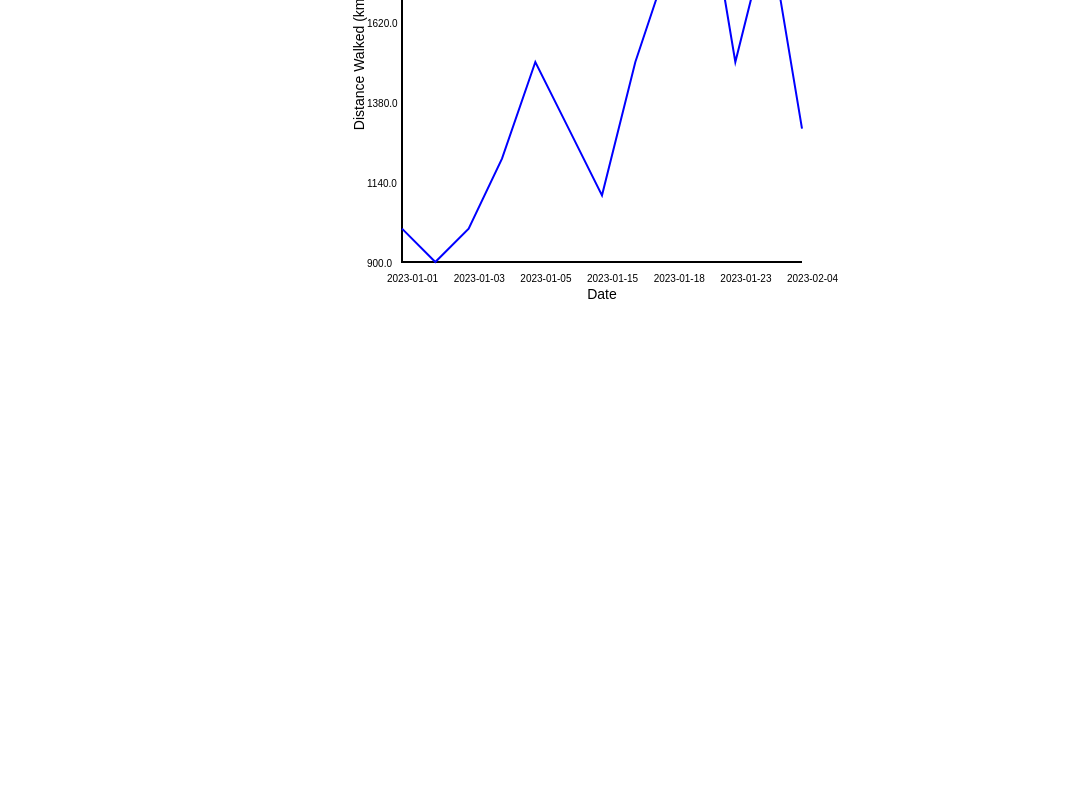
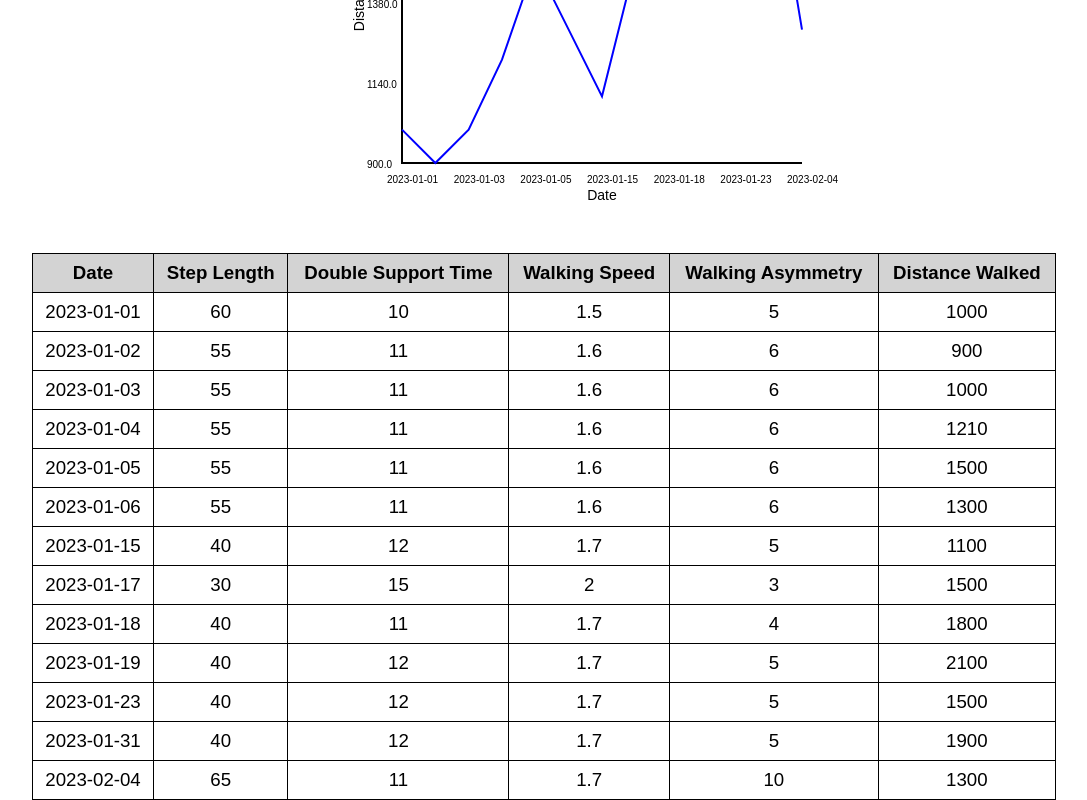
Before and after one commit to UBC-CIC/remote-mobility-monitoring, a React (Create React App) app in the folder webapp/: page /Dashboard in a window 1280 px wide. Shown: the part 618-1418 px from the top of the page, without its empty margins (96-1183 px from the left). Before the commit the page ends 930 px from the top, so only its background shows below. Built offline with nearby package versions, Linux system fonts and the light colour scheme.

Commit message:
add table and its styling, dashboard skeleton done

```diff
--- a/webapp/src/components/Dashboard/Dashboard.css
+++ b/webapp/src/components/Dashboard/Dashboard.css
@@ -1,11 +1,11 @@
 .Dashboard {
     display: flex;
     flex-direction: column;
-
+    font-family: Arial, sans-serif;
 }
 
 .Dashboard h1 {
-    margin-bottom: 20px;
+    margin-bottom: 20px 0;
     text-align: center;
 }
 
@@ -21,6 +21,7 @@
 .fancy-datepicker {
   background-color: lightblue;
   border-radius: 10px;
+  width: 200px;
   padding: 10px;
 }
 
@@ -74,6 +75,7 @@ button[name="export-button"] {
     color: white;
     margin-right: 5px;
     border-radius: 8px;
+    cursor: pointer;
 }
 
 button[name="update-button"] {
@@ -82,6 +84,7 @@ button[name="update-button"] {
     color: white;
     margin-right: 5px;
     border-radius: 8px;
+    cursor: pointer;
 }
 
 button[name="share-button"] {
@@ -90,6 +93,7 @@ button[name="share-button"] {
     color: white;
     margin-right: 5px;
     border-radius: 8px;
+    cursor: pointer;
 }
 
 button[name="remove-button"] {
@@ -98,22 +102,26 @@ button[name="remove-button"] {
     color: white;
     margin-right: 5px;
     border-radius: 8px;
+    cursor: pointer;
 }
 
 .cards{
     margin-top: 30px;
     justify-content: "space-between" ;
     margin-left: 13%;
+    display: flex;
 }
 
 .card{
     display: inline-block;
     background-color: white;
+    align-items: center;
     width: 200px;
     height: 100px;
     border: 2px solid black;
     box-shadow: 5px 5px 5px lightblue;
     margin-right: 100px;
+    border-radius: 4px;
 }
 
 .card h3{
@@ -134,3 +142,20 @@ button[name="remove-button"] {
     height: auto;
     width: auto;
 }
+
+table{
+    border-collapse: collapse;
+    width: 80%;
+    margin-top: 40px;
+    margin-left: 10%;
+}
+
+th, td{
+    border: 1px solid black;
+    padding: 8px;
+    text-align: center;
+}
+
+th{
+    background-color: lightgray;
+}
--- a/webapp/src/components/Dashboard/Dashboard.tsx
+++ b/webapp/src/components/Dashboard/Dashboard.tsx
@@ -1,11 +1,9 @@
 import React, { useState } from "react";
-import { Table } from "antd";
 import DatePicker from "react-datepicker";
 import "./Dashboard.css";
 import "react-datepicker/dist/react-datepicker.css";
 import LineGraph from "./LineGraph";
 import sampleData1 from "./sampleData";
-
 
 interface Props {
   patientName: string;
@@ -55,70 +53,26 @@ function Dashboard() {
 
     const handleExportData = () => {
         // implement logic to export data as a csv file
-        //console.log("");
+        //entire data to csv
     };
 
     const handleUpdateDevice = () => {
         // implement logic to update the device used to collect data
-        //console.log("");
+        //call device update api
     };
 
     const handleShareData = () => {
         // implement logic to share data with another caregiver
-        //console.log("");
+        //call share api
     };
 
     const handleRemoveRecord = () => {
         // implement logic to remove this patient's record
-        //console.log("");
+        //call delete api
     };
 
     const graph = LineGraph(dateData, distanceWalkedData);
-    /*
-    // table colmns and data
-    const columns = [
-        {
-            title: "Date",
-            dataIndex: "date",
-            key: "date",
-        },
-        {
-            title: "Step Length",
-            dataIndex: "stepLength",
-            key: "stepLength",
-        },
-        {
-            title: "Double Support Time",
-            dataIndex: "doubleSupportTime",
-            key: "doubleSupportTime",
-        },
-        {
-            title: "Walking Speed",
-            dataIndex: "walkingSpeed",
-            key: "walkingSpeed",
-        },
-        {
-            title: "Walking Asymmetry",
-            dataIndex: "walkingAsymmetry",
-            key: "walkingAsymmetry",
-        },
-        {
-            title: "Distance Walked",
-            dataIndex: "distanceWalked",
-            key: "distanceWalked",
-        },
-    ];
 
-    const tableData = filteredData.map((d, i) => ({
-        key: i,
-        date: d.date,
-        stepLength: d.stepLength,
-        doubleSupportTime: d.doubleSupportTime,
-        walkingSpeed: d.walkingSpeed,
-        walkingAsymmetry: d.walkingAsymmetry,
-        distanceWalked: d.distanceWalked,
-    }));
-*/
     return (
         <div className="Dashboard">
             <h1>{dummyProp.patientName}</h1>
@@ -176,44 +130,33 @@ function Dashboard() {
             <div className="graph">
                 {graph}
             </div>
+            <table>
+                <thead>
+                    <tr>
+                        <th>Date</th>
+                        <th>Step Length</th>
+                        <th>Double Support Time</th>
+                        <th>Walking Speed</th>
+                        <th>Walking Asymmetry</th>
+                        <th>Distance Walked</th>
 
-
+                    </tr>
+                </thead>
+                <tbody>
+                    {filteredData.map((data, index) => (
+                        <tr key={index}>
+                            <td>{dateData[index]}</td>
+                            <td>{stepLengthData[index]}</td>
+                            <td>{doubleSupportTimeData[index]}</td>
+                            <td>{walkingSpeedData[index]}</td>
+                            <td>{walkingAsymmetryData[index]}</td>
+                            <td>{distanceWalkedData[index]}</td>
+                        </tr>
+                    ))}
+                </tbody>
+            </table>
         </div>
     );
 }
 
 export default Dashboard;
-
-/*
-            <h1>{dummyProp.patientName}</h1>
-            <div className="date-picker">
-                <span>Start Date </span>
-                <DatePicker onChange={handleStartDateChange} />
-                <span>End Date </span>
-                <DatePicker onChange={handleEndDateChange} />
-            </div>
-            <div className="buttons" style={{ display: "flex", justifyContent: "space-between" }}>
-                <Button className="export-button" onClick={handleExportData}>Export Data</Button>
-                <Button className="update-button" onClick={handleUpdateDevice}>Update Device</Button>
-                <Button className="share-button" onClick={handleShareData}>Share</Button>
-                <Button className="remove-button" onClick={handleRemoveRecord}>Remove</Button>
-            </div>
-                        <div className="cards" >
-                <Card title="Step Length">{averageStepLength}</Card>
-                <Card title="Double Support Time">{averageDoubleSupportTime}</Card>
-                <Card title="Walking Speed">{averageWalkingSpeed}</Card>
-                <Card title="Walking Asymmetry">{averageWalkingAsymmetry}</Card>
-            </div>
-            <div className="cards" style={{ display: "flex", justifyContent: "space-between", marginTop: 16 }}>
-                <Card title="Step Length" style={{ width: 300, display: "inline-block" }}> {averageStepLength}</Card>
-                <Card title="Double Support Time" style={{ width: 300, display: "inline-block" }}> {averageDoubleSupportTime}</Card>
-                <Card title="Walking Speed" style={{ width: 300, display: "inline-block" }}> {averageWalkingSpeed}</Card>
-                <Card title="Walking Asymmetry" style={{ width: 300, display: "inline-block" }}> {averageWalkingAsymmetry}</Card>
-            </div>
-            <div className='graph' style={{ marginTop: 16 }}>
-                <Line data={graphData} />
-            </div>
-            <div className = 'table' style={{ marginTop: 16 }}>
-                <Table columns={columns} dataSource={tableData} />
-            </div>
-*/
```
